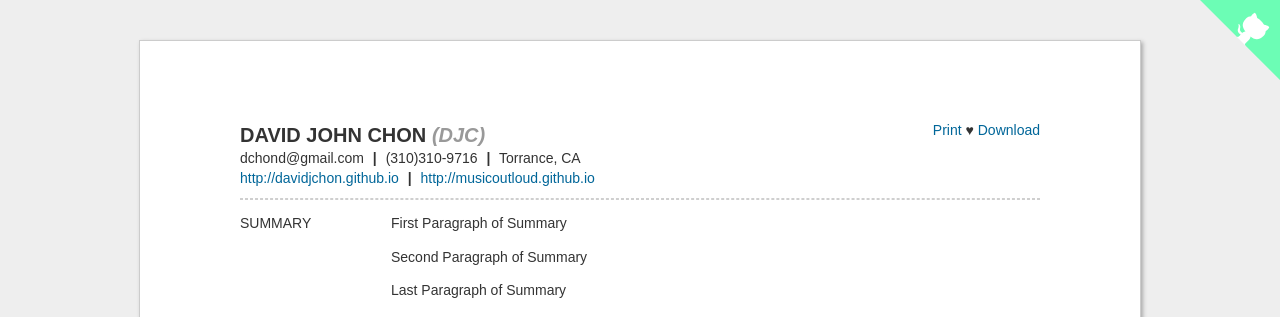
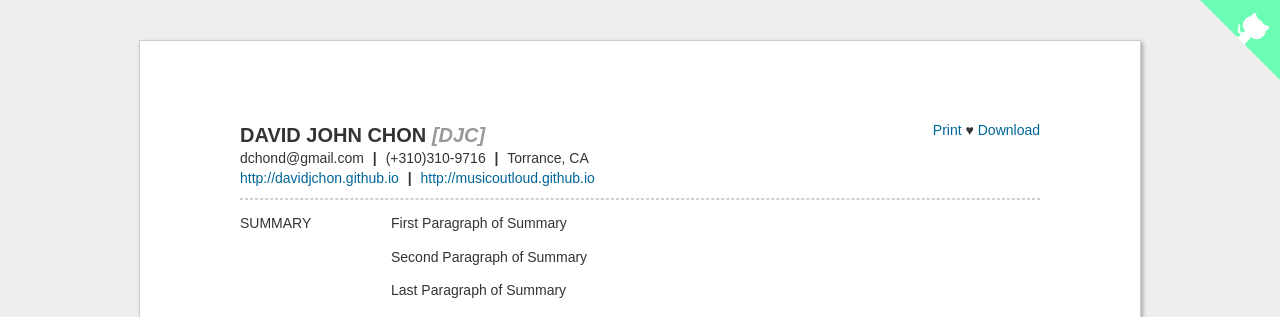
Before and after one commit to davidjchon/davidjchon.github.io, a Jekyll site: the page resume.html, which Jekyll copies as it is, in a window 1280 px wide. Shown: the top 317 px of the page. Built offline with Jekyll 4.4.1, drawn with Linux system fonts in a browser that asks for light colours; some web fonts are replaced.

Commit message:
More changes to resume

```diff
--- a/resume.html
+++ b/resume.html
@@ -204,12 +204,12 @@
 		</div>
 		<div id="nameBlock" class="largeFont">
 			<span class="name">DAVID JOHN CHON</span>
-			<em>(DJC)</em>
+			<em>[DJC]</em>
 		</div>
 		<div class="contactBlock">
 			<span class="email">dchond@gmail.com</span>
 			<span class="divider">|</span>
-			<span class="phone">(310)310-9716</span>
+			<span class="phone">(+310)310-9716</span>
 			<span class="divider">|</span>
 			<span class="address">Torrance, CA</span>
 		</div>
```
